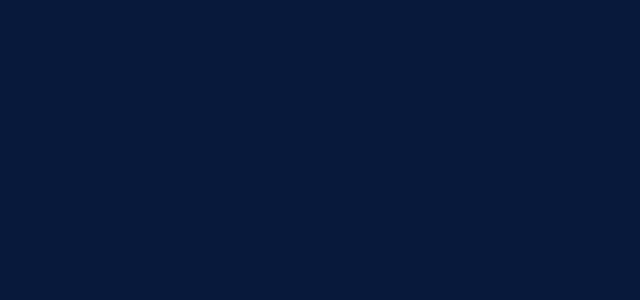
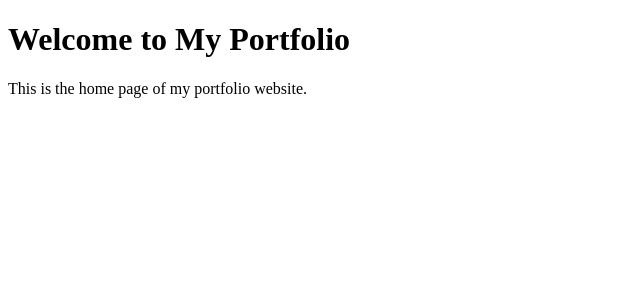
Before and after one commit to bcline01/Portfolio2.0, a React (Vite) app: page / in a window 1280 px wide. Shown: the top 300 px of the page, without its empty margins (0-640 px from the left). Built offline with nearby package versions, Linux system fonts and the light colour scheme.

Commit message:
home page

```diff
--- a/index.html
+++ b/index.html
@@ -3,13 +3,13 @@
   <head>
     <meta charset="UTF-8" />
     <link rel="icon" type="image/svg+xml" href="/vite.svg" />
+    <link href="https://fonts.googleapis.com/css2?family=Raleway:wght@400;500;600;700&display=swap" rel="stylesheet">
     <meta name="viewport" content="width=device-width, initial-scale=1.0" />
-    <title>Portfolio</title>
-    <link href="https://cdn.jsdelivr.net/npm/bootstrap@5.3.3/dist/css/bootstrap.min.css" rel="stylesheet" integrity="sha384-QWTKZyjpPEjISv5WaRU9OFeRpok6YctnYmDr5pNlyT2bRjXh0JMhjY6hW+ALEwIH" crossorigin="anonymous">
+    <title>Vite + React + TS</title>
   </head>
-  <body style="background-color: #08193b">
-    <div id="root"></div>
-    <script src=https://cdn.jsdelivr.net/npm/bootstrap@5.3.3/dist/js/bootstrap.bundle.min.js></script>
-    <script type="module" src="/src/main.jsx"></script>
+  <body>
+    <div id="root"></div>  <!-- Ensure this element exists -->
+    <script type="module" src="/src/main.tsx"></script>
+
   </body>
 </html>
--- a/src/App.tsx
+++ b/src/App.tsx
@@ -1,11 +1,10 @@
 import React from 'react';
+import Home from './pages/Home';
 
 const App: React.FC = () => {
     return (
-        <div className="App">
-
-
-
+        <div >
+          < Home />
 
         </div>
       );
--- a/src/main.tsx
+++ b/src/main.tsx
@@ -2,8 +2,8 @@ import React from 'react';
 import ReactDOM from 'react-dom/client';
 import App from './App';
 import './index.css';
-import 'owl.carousel/dist/assets/owl.carousel.css'; {/* this line */}
-import 'owl.carousel/dist/assets/owl.theme.default.css';
+// import 'owl.carousel/dist/assets/owl.carousel.css';
+// import 'owl.carousel/dist/assets/owl.theme.default.css';
 
 const rootElement = document.getElementById('root') as HTMLElement;
 
--- /dev/null
+++ b/src/pages/Home.tsx
@@ -0,0 +1,29 @@
+import React from 'react';
+
+const Home: React.FC = () => {
+    return (
+        <><div id='section1' className='home-page'>
+            <h1>Welcome to My Portfolio</h1>
+            <p>This is the home page of my portfolio website.</p>
+        </div>
+            <section id="section2">
+                {/* <AboutMe /> */}
+            </section>
+            <section id="section3">
+                {/* <Projects /> */}
+            </section>
+            <section id="section4">
+                {/* <ContactMe /> */}
+            </section>
+            <section id="section5">
+                {/* <Resume /> */}
+            </section>
+            <section id="section6">
+                {/* <Footer /> */}
+            </section>
+        </>
+
+    );
+};
+
+export default Home;
--- a/vite.config.js
+++ b/vite.config.ts
@@ -4,8 +4,5 @@ import react from '@vitejs/plugin-react'
 // https://vitejs.dev/config/
 export default defineConfig({
   plugins: [react()],
-  server: {
-    port: 3000,
-    open: true
-  }
+
 })
```
